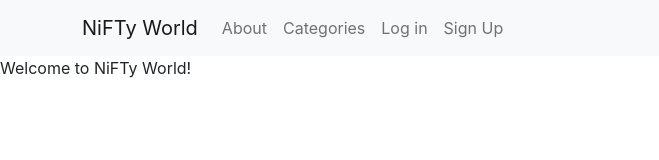
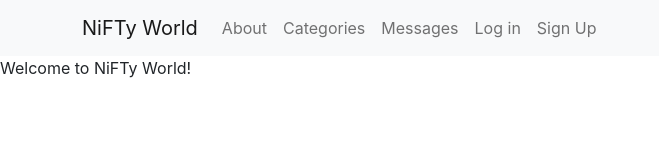
Before and after one commit to TaylorWill94/NiFTy-World-F-E-Taylor, a React (Create React App) app: page / in a window 1280 px wide. Shown: the top 160 px of the page, without its empty margins (0-659 px from the left). Built offline with nearby package versions, Linux system fonts and the light colour scheme.

Commit message:
added Messages nav link

```diff
--- a/src/Components/NavBar.js
+++ b/src/Components/NavBar.js
@@ -10,6 +10,7 @@ function NavBar() {
             <Nav className="me-auto">
                 <Nav.Link href="/about">About</Nav.Link>
                 <Nav.Link href="/categories">Categories</Nav.Link>
+                <Nav.Link href="/messages">Messages</Nav.Link>
                 <Nav.Link href="#link">Log in</Nav.Link>
                 <Nav.Link href="#link">Sign Up</Nav.Link>
             </Nav>
```
